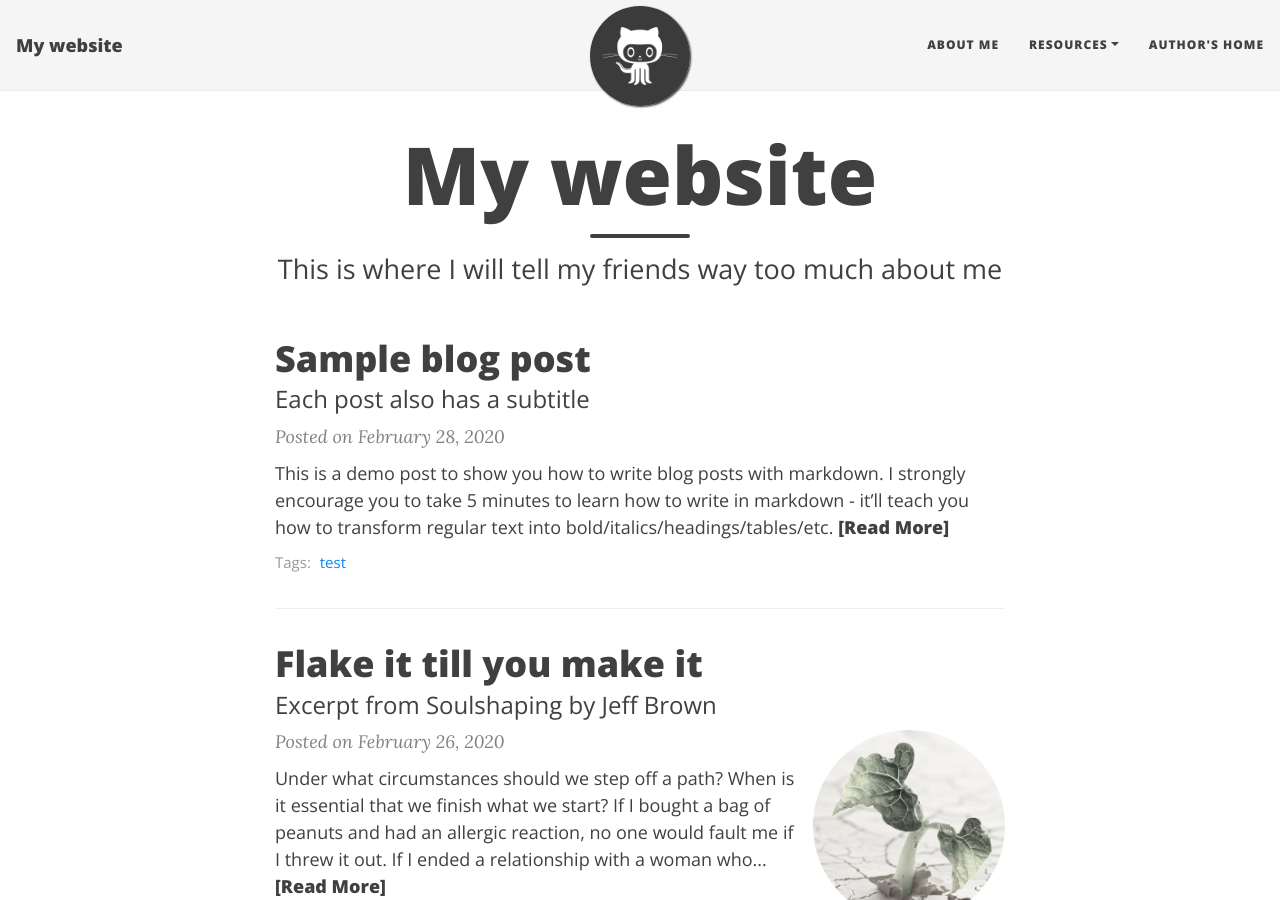
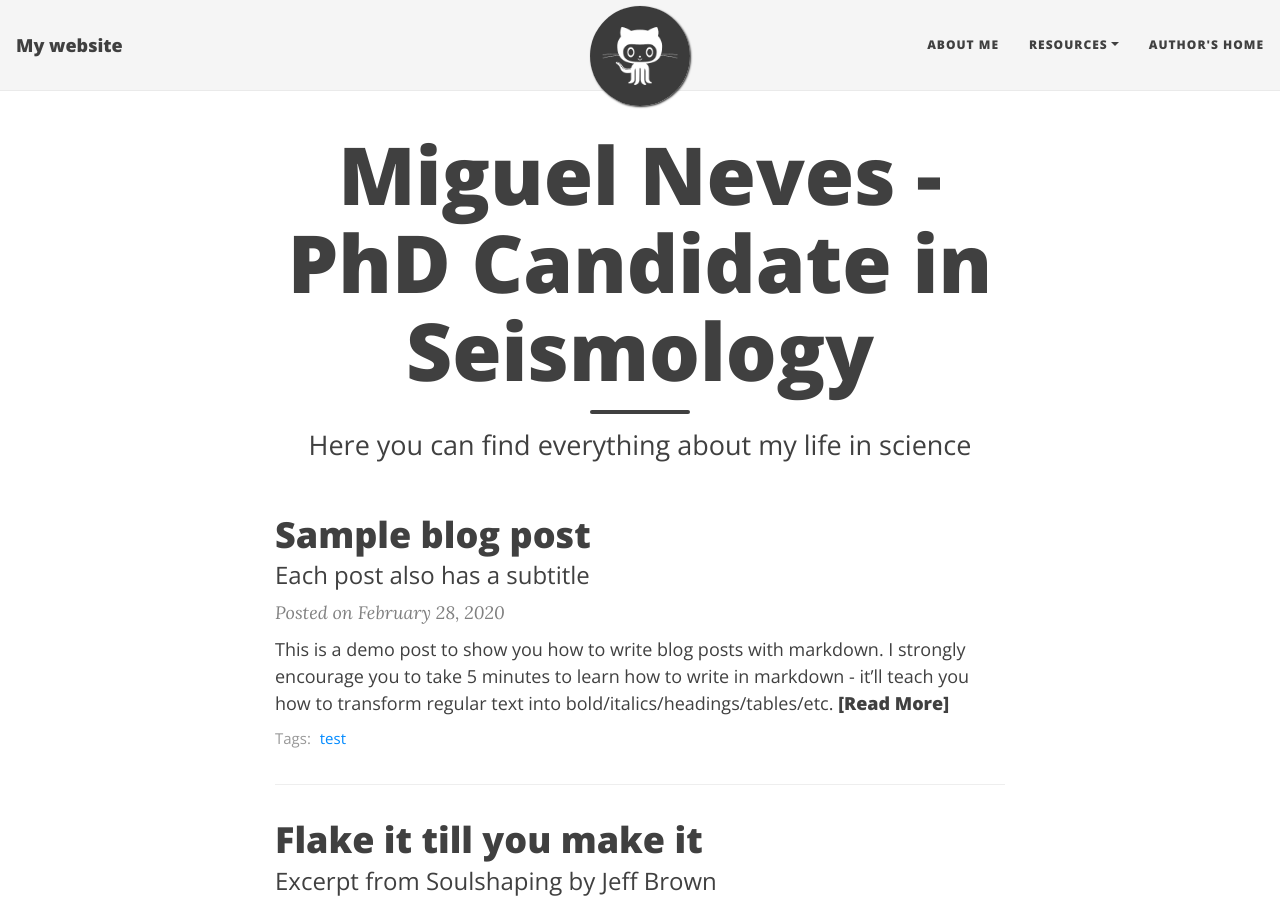
Before and after one commit to miguelj-neves/miguelj-neves.github.io, a Jekyll site: the page built from index.html, in a window 1280 px wide and 900 px high. Built offline with Jekyll 4.4.1, drawn with Linux system fonts in a browser that asks for light colours; nearby versions of some CDN libraries; the list of posts is cut into pages by our own code.

Commit message:
Update index.html

```diff
--- a/index.html
+++ b/index.html
@@ -1,5 +1,5 @@
 ---
 layout: home
-title: My website
-subtitle: This is where I will tell my friends way too much about me
+title: Miguel Neves - PhD Candidate in Seismology
+subtitle: Here you can find everything about my life in science
 ---
```
